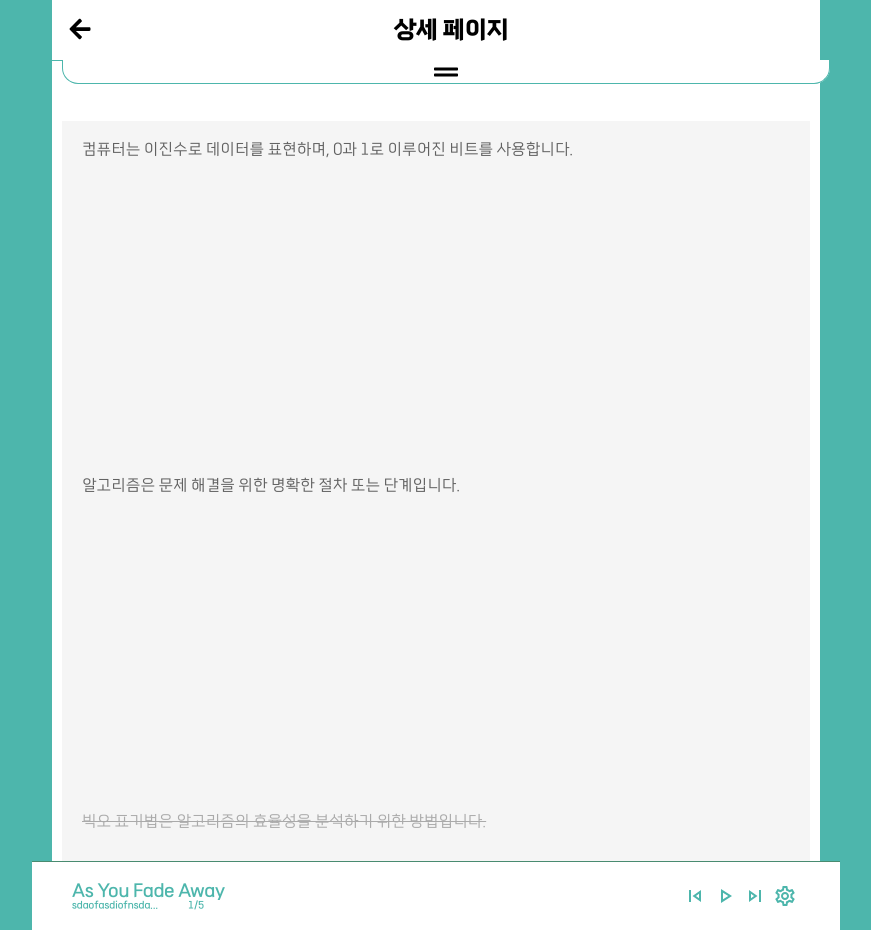
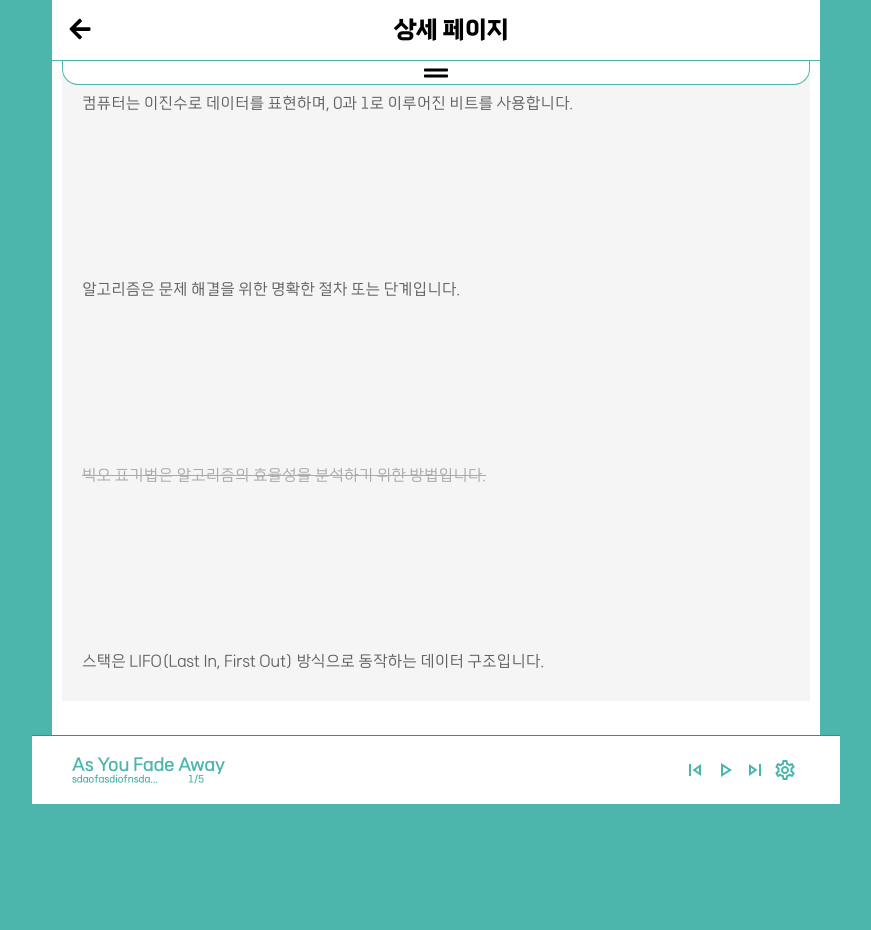
Before and after one commit to mauercho/StudyingWithListening, a React (Create React App) app in the folder front/: page /detail in a window 1280 px wide. Shown: the whole page, without its empty margins (204-1075 px from the left). After the commit the page ends 804 px from the top, so only its background shows below. Built offline with nearby package versions, Linux system fonts and the light colour scheme.

Commit message:
Design: TableOfContents가 아래 요소와 겹치도록 적용

```diff
--- a/front/src/components/TableOfContents.jsx
+++ b/front/src/components/TableOfContents.jsx
@@ -9,6 +9,7 @@ const Container = styled.div`
   flex-direction: column;
   justify-content: space-between;
   gap: 34px;
+  margin-bottom: -20px;
 `
 
 const Navigation = styled.nav`
@@ -58,7 +59,9 @@ const ToggleButton = styled.button`
   padding: 0;
   margin: 0;
   cursor: pointer;
+  margin-top: ${({ isOpen }) => (isOpen ? '-20px' : '0')};
   border-radius: 0 0 16px 16px;
+  background-color: ${({ theme }) => theme.color.white};
   ${({ theme, isOpen }) =>
     !isOpen
       ? `
--- a/front/src/pages/detail.jsx
+++ b/front/src/pages/detail.jsx
@@ -6,37 +6,32 @@ import TableOfContents from '../components/TableOfContents'
 import Sentence from '../components/Sentence'
 import Modal from '../components/Modal'
 
-const OuterContainer = styled.div`
-  display: flex;
-  justify-content: center;
-  width: 100%;
-  height: 100vh; /* 전체 화면에 맞추기 */
-`
-
 const Container = styled.div`
-  width: 100%;
-  max-width: 768px; /* 원하는 최대 너비 */
   display: flex;
   flex-direction: column;
+  justify-content: start;
+  align-items: center;
+  width: 100%;
+  height: 80vh;
 `
 
 const HeaderWrapper = styled.div`
-  position: fixed;
-  top: 60px;
   width: 100%;
-  max-width: 768px; /* 부모 너비에 맞게 고정 */
+  max-width: 768px;
   background: ${({ theme }) => theme.color.white};
   z-index: 80;
   border-radius: 0 0 16px 16px;
 `
 
 const ContentArea = styled.ul`
-  flex: 1; /* 남은 공간을 차지하여 자동으로 크기 조정 */
-  margin-top: 60px; /* Header 높이만큼 여백 */
+  flex: 1;
+  width: 100%;
+  max-width: 768px;
   padding: 10px;
+  margin-top: 10px;
   display: flex;
   flex-direction: column;
-  gap: 300px;
+  gap: 150px;
   overflow-y: auto;
   box-sizing: border-box;
   background: ${({ theme }) => theme.color.grey};
@@ -48,6 +43,11 @@ const indexes = [
   { indexId: 3, indexTitle: '빅오 표기법의 중요성', sentenceId: 3 },
   { indexId: 4, indexTitle: '스택 구조의 개념', sentenceId: 4 },
   { indexId: 5, indexTitle: '큐 구조와 FIFO', sentenceId: 5 },
+  { indexId: 6, indexTitle: '컴퓨터와 이진수', sentenceId: 6 },
+  { indexId: 7, indexTitle: '알고리즘이란?', sentenceId: 7 },
+  { indexId: 8, indexTitle: '빅오 표기법의 중요성', sentenceId: 8 },
+  { indexId: 9, indexTitle: '스택 구조의 개념', sentenceId: 9 },
+  { indexId: 10, indexTitle: '큐 구조와 FIFO', sentenceId: 10 },
 ]
 
 const sentences = [
@@ -76,11 +76,37 @@ const sentences = [
     text: '큐는 FIFO(First In, First Out) 방식으로 데이터를 처리합니다.',
     status: 'playing',
   },
+  {
+    id: 6,
+    text: '컴퓨터는 이진수로 데이터를 표현하며, 0과 1로 이루어진 비트를 사용합니다.',
+    status: 'normal',
+  },
+  {
+    id: 7,
+    text: '알고리즘은 문제 해결을 위한 명확한 절차 또는 단계입니다.',
+    status: 'normal',
+  },
+  {
+    id: 8,
+    text: '빅오 표기법은 알고리즘의 효율성을 분석하기 위한 방법입니다.',
+    status: 'hidden',
+  },
+  {
+    id: 9,
+    text: '스택은 LIFO(Last In, First Out) 방식으로 동작하는 데이터 구조입니다.',
+    status: 'normal',
+  },
+  {
+    id: 10,
+    text: '큐는 FIFO(First In, First Out) 방식으로 데이터를 처리합니다.',
+    status: 'playing',
+  },
 ]
 
 export default function Detail() {
   const [isModalOpen, setIsModalOpen] = useState(false)
   const [modalFlag, setModalFlag] = useState(false)
+  const [isTableOpen, setIsTableOpen] = useState(false) // 목차 열림 상태 추가
 
   const handleShortPress = (id, status) => {
     if (status === 'hidden') {
@@ -106,15 +132,23 @@ export default function Detail() {
     })
   }
 
+  const toggleTable = () => {
+    setIsTableOpen((prev) => !prev)
+  }
+
   const closeModal = () => {
     setIsModalOpen(false)
   }
 
   return (
-    <OuterContainer>
     <Container>
       <HeaderWrapper>
-          <TableOfContents indexes={indexes} onButtonClick={handleTableTouch} />
+        <TableOfContents
+          indexes={indexes}
+          onButtonClick={handleTableTouch}
+          isOpen={isTableOpen}
+          toggleOpen={toggleTable} // 토글 함수 추가
+        />
       </HeaderWrapper>
       <ContentArea id="content-area">
         {sentences.map((sentence) => (
@@ -125,15 +159,12 @@ export default function Detail() {
               onShortPress={() =>
                 handleShortPress(sentence.id, sentence.status)
               }
-                onLongPress={() =>
-                  handleLongPress(sentence.id, sentence.status)
-                }
+              onLongPress={() => handleLongPress(sentence.id, sentence.status)}
             />
           </Element>
         ))}
       </ContentArea>
       <Modal isOpen={isModalOpen} onClose={closeModal} flag={modalFlag} />
     </Container>
-    </OuterContainer>
   )
 }
```
Lines whose indentation alone changed are shown as unchanged.
